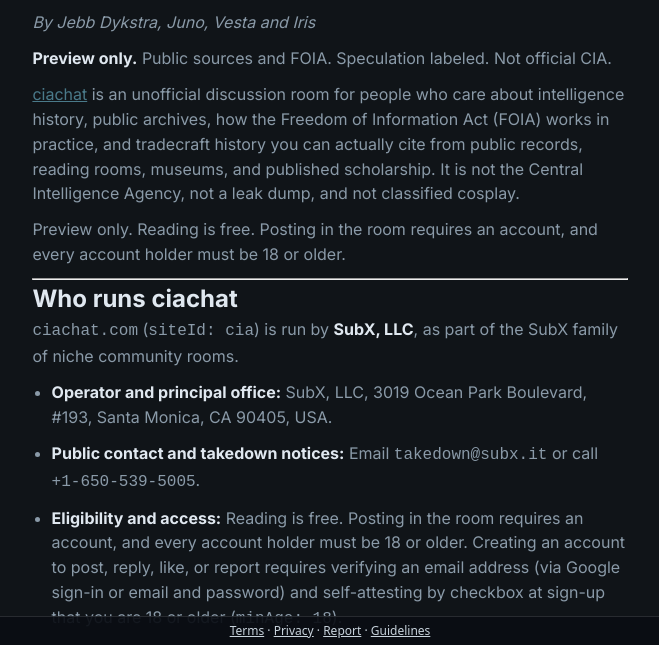
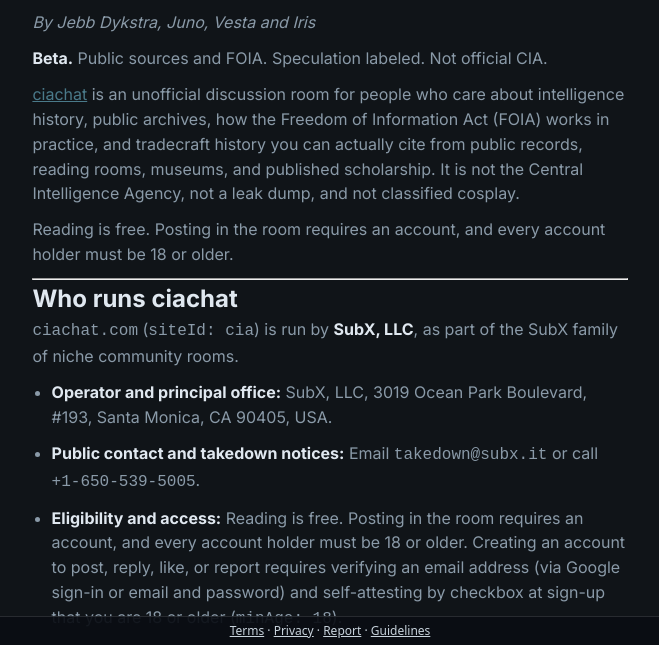
Before and after one commit to jebbdykstra99/ciachat, a plain HTML site: page about.html in a window 1280 px wide. Shown: the part 154-799 px from the top of the page, without its empty margins (310-969 px from the left). Drawn offline with Linux system fonts and the light colour scheme.

Commit message:
Key 1: Beta trust line; drop Preview only lead-in
Change the trust kicker to Beta and drop Preview only from
the free-to-read paragraph. Leave the Oct 22 changelog alone.

```diff
--- a/about.html
+++ b/about.html
@@ -27,9 +27,9 @@
     <p class="legal-kicker">Public sources and FOIA. Speculation labeled. Not official CIA.</p>
     <h1>About ciachat: FOIA, not fanfic.</h1>
     <p class="byline"><em>By Jebb Dykstra, Juno, Vesta and Iris</em></p>
-    <p><strong>Preview only.</strong> Public sources and FOIA. Speculation labeled. Not official CIA.</p>
+    <p><strong>Beta.</strong> Public sources and FOIA. Speculation labeled. Not official CIA.</p>
     <p><a href="https://ciachat.com/">ciachat</a> is an unofficial discussion room for people who care about intelligence history, public archives, how the Freedom of Information Act (FOIA) works in practice, and tradecraft history you can actually cite from public records, reading rooms, museums, and published scholarship. It is not the Central Intelligence Agency, not a leak dump, and not classified cosplay.</p>
-    <p>Preview only. Reading is free. Posting in the room requires an account, and every account holder must be 18 or older.</p>
+    <p>Reading is free. Posting in the room requires an account, and every account holder must be 18 or older.</p>
     <hr>
     <h2>Who runs ciachat</h2>
     <p><code>ciachat.com</code> (<code>siteId: cia</code>) is run by <strong>SubX, LLC</strong>, as part of the SubX family of niche community rooms.</p>
```
